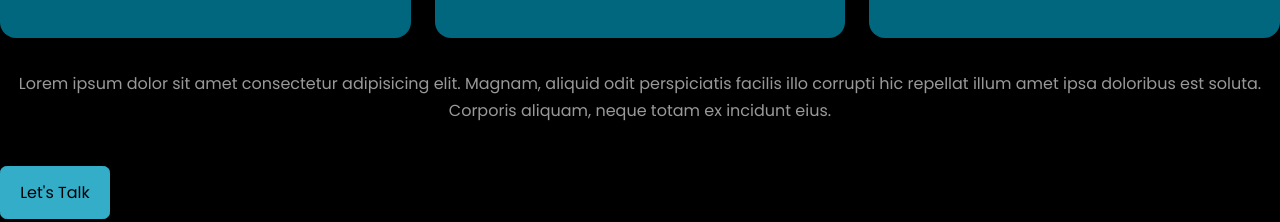
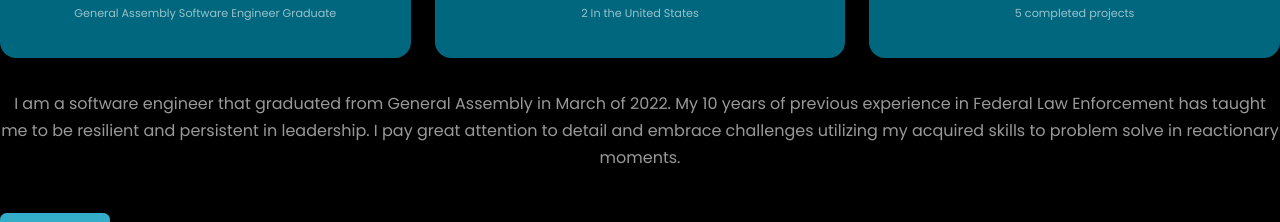
Before and after one commit to tmarra122333/Thomas-Marra-ProReact-Portfolio, a React (Create React App) app: page / in a window 1280 px wide. Shown: the part 1647-1869 px from the top of the page. Built offline with nearby package versions, Linux system fonts and the light colour scheme.

Commit message:
brand statement in about

```diff
--- a/src/components/about/About.jsx
+++ b/src/components/about/About.jsx
@@ -41,7 +41,7 @@ const About = () => {
              </div>
 
              <p>
-            Lorem ipsum dolor sit amet consectetur adipisicing elit. Magnam, aliquid odit perspiciatis facilis illo corrupti hic repellat illum amet ipsa doloribus est soluta. Corporis aliquam, neque totam ex incidunt eius.
+             I am a software engineer that graduated from General Assembly in March of 2022. My 10 years of previous experience in Federal Law Enforcement has taught me to be resilient and persistent in leadership. I pay great attention to detail and embrace challenges utilizing my acquired skills to problem solve in reactionary moments.
             </p>
 
           <a href="#contact" className='btn btn-primary'>Let's Talk</a>
--- a/src/components/about/about.css
+++ b/src/components/about/about.css
@@ -17,9 +17,8 @@
     display: flex;
     justify-content: center;
     place-items: center;
+    margin: 0 auto;
     margin-bottom: 20px;
-    /* margin-left: 33rem; */
-    margin: 0 auto;
 
 }
 
```
